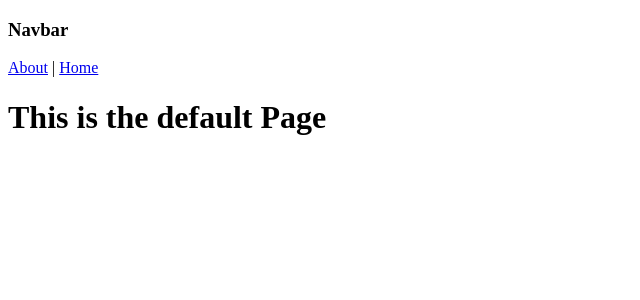
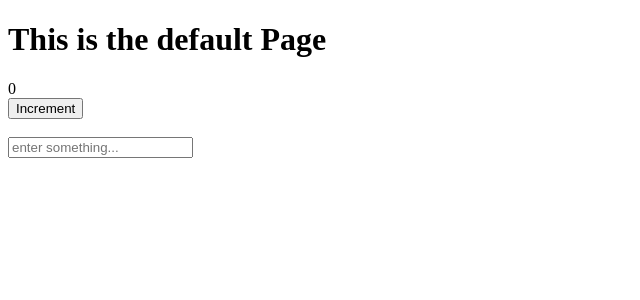
Before and after one commit to Imohh/React-frontend, a React (Create React App) app: page / in a window 1280 px wide. Shown: the top 300 px of the page, without its empty margins (0-640 px from the left). Built offline with nearby package versions, Linux system fonts and the light colour scheme.

Commit message:
new commit

```diff
--- a/package.json
+++ b/package.json
@@ -3,6 +3,9 @@
   "version": "0.1.0",
   "private": true,
   "dependencies": {
+    "@emotion/react": "^11.5.0",
+    "@emotion/styled": "^11.3.0",
+    "@mui/material": "^5.1.0",
     "@testing-library/jest-dom": "^5.14.1",
     "@testing-library/react": "^11.2.7",
     "@testing-library/user-event": "^12.8.3",
--- a/src/App.js
+++ b/src/App.js
@@ -1,12 +1,30 @@
-import React from 'react'
-import Nav from './Nav'
+import React, {useState} from 'react'
+//import Nav from './Nav'
 
 export default function App() {
+  const [counter, setCounter] = useState(0);
+
+  const increment = () => {
+    setCounter(counter + 1);
+  }
+
+  const [inputValue, setInputValue] = useState("")
+
+  let onChange = (event) => {
+    const newValue = event.target.value;
+    setInputValue(newValue)
+  }
 
   return (
     <div>
-      <Nav/>
+      {/* <Nav/> */}
       <h1>This is the default Page</h1>
+      {counter}<br/>
+      <button onClick={increment}>Increment</button>
+      <br/><br/>
+      <input onChange={onChange} placeholder="enter something..." />
+      {inputValue}
+
     </div>
   );
 }
--- a/src/Home.js
+++ b/src/Home.js
@@ -5,7 +5,7 @@ function Home() {
     return (
         <div>
             <h1>This is the Home Page</h1>
-            <Link to="/about">About</Link> |{" "}
+            <Link to="/about">About</Link>
             <Link to="/">Go Back</Link>
         </div>
     )
```
Also changed, not shown: src/components/button/button.js (added, +13 -0 lines), 2 other files (tests, documents, lock files or other folders).
